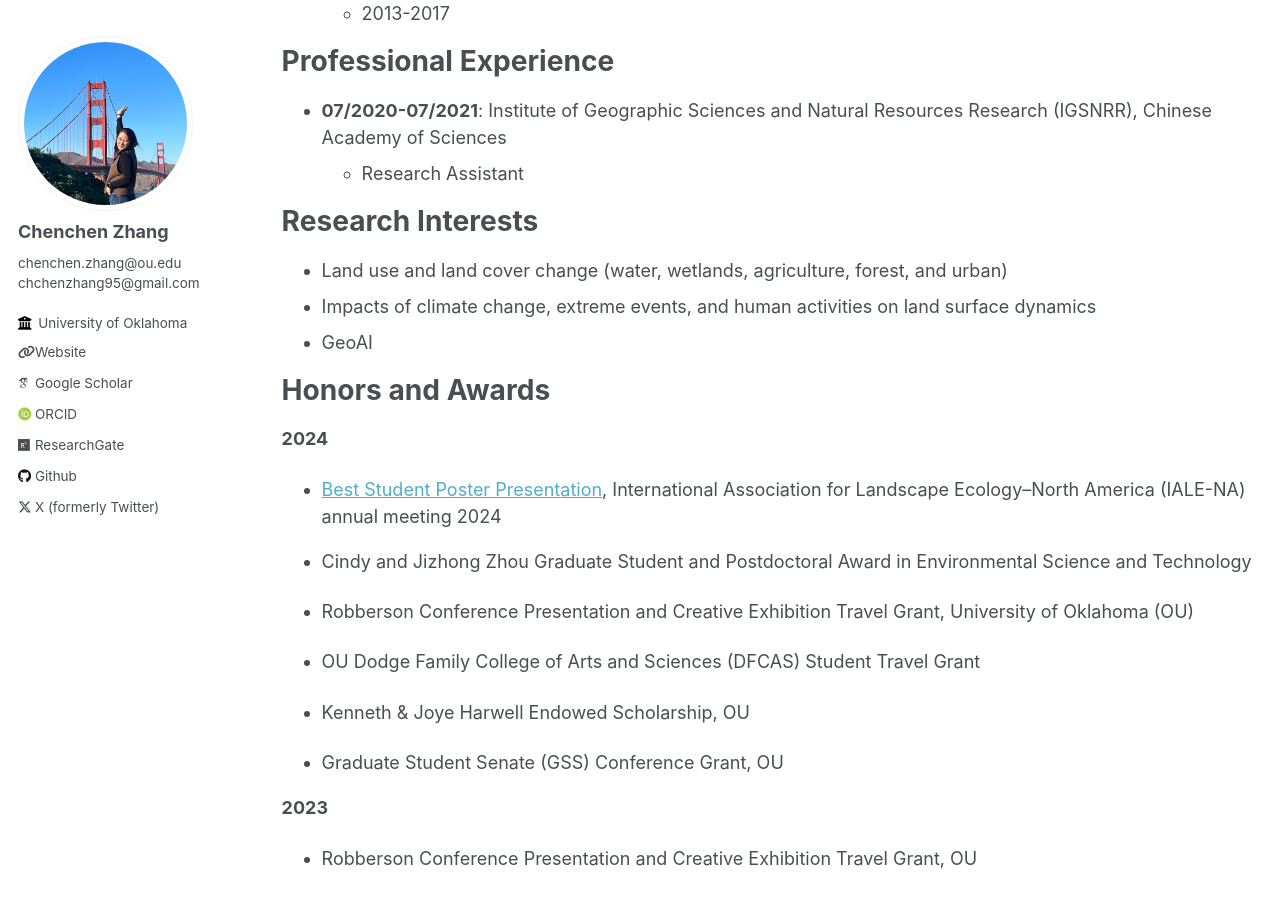
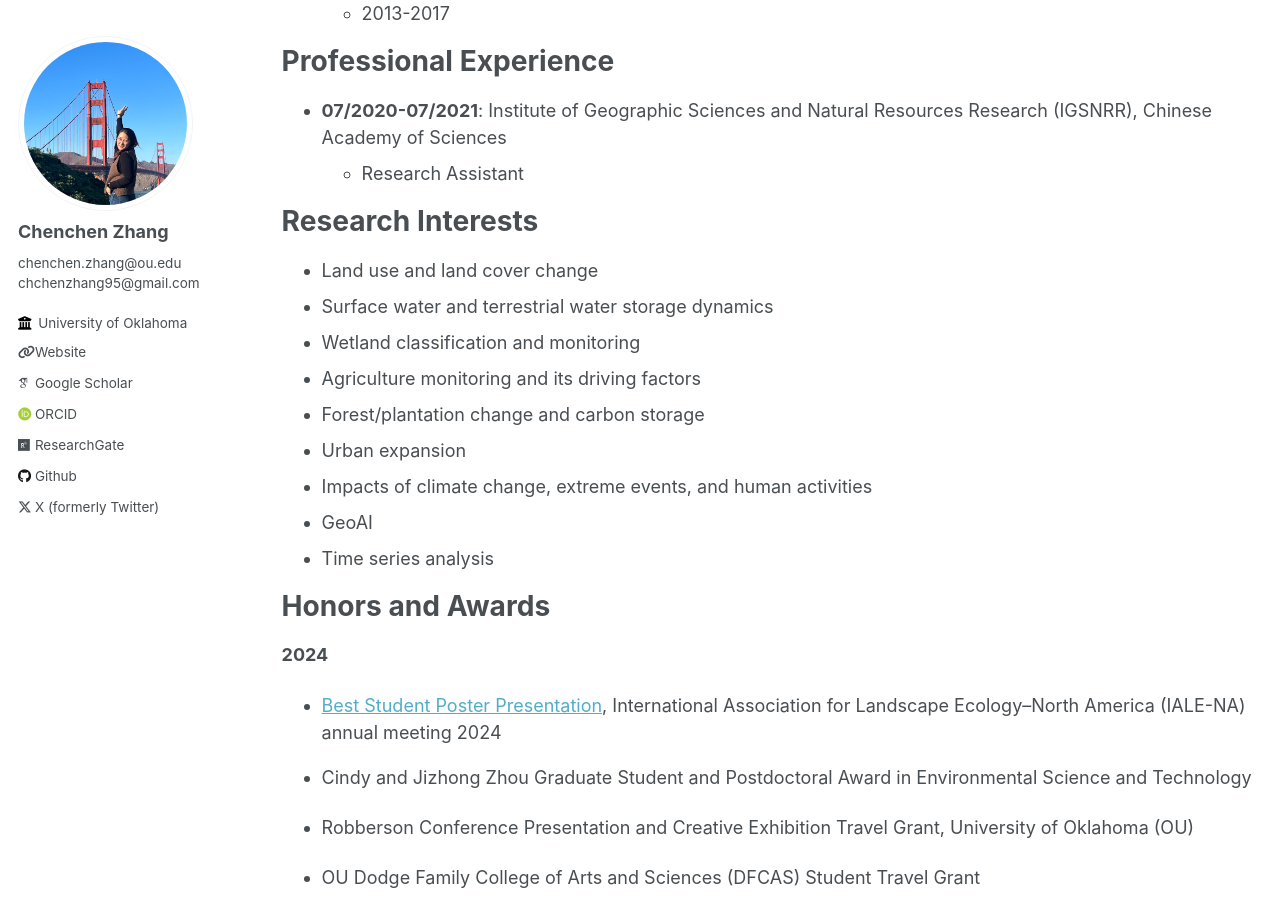
Before and after one commit to rszcc/rszcc.github.io, a Jekyll site: the page built from _pages/cv.md, in a window 1280 px wide and 900 px high, scrolled down 730 px. Built offline with Jekyll 4.4.1, drawn with Linux system fonts in a browser that asks for light colours; some web fonts are replaced.

Commit message:
Update cv.md

```diff
--- a/_pages/cv.md
+++ b/_pages/cv.md
@@ -9,7 +9,7 @@ redirect_from:
 
 {% include base_path %}
 
-Full CV download [here](http://rszcc.github.io/files/CV_Chenchen_Zhang_full_20241203.pdf)
+Full CV download [here](http://rszcc.github.io/files/CV_Chenchen_Zhang_full_20241216.pdf)
 ----
 
 Education
@@ -34,9 +34,15 @@ Professional Experience
 
 Research Interests
 ======
-- Land use and land cover change (water, wetlands, agriculture, forest, and urban)
-- Impacts of climate change, extreme events, and human activities on land surface dynamics
+- Land use and land cover change
+- Surface water and terrestrial water storage dynamics
+- Wetland classification and monitoring
+- Agriculture monitoring and its driving factors
+- Forest/plantation change and carbon storage
+- Urban expansion
+- Impacts of climate change, extreme events, and human activities
 - GeoAI
+- Time series analysis
 
 Honors and Awards
 ======
```
